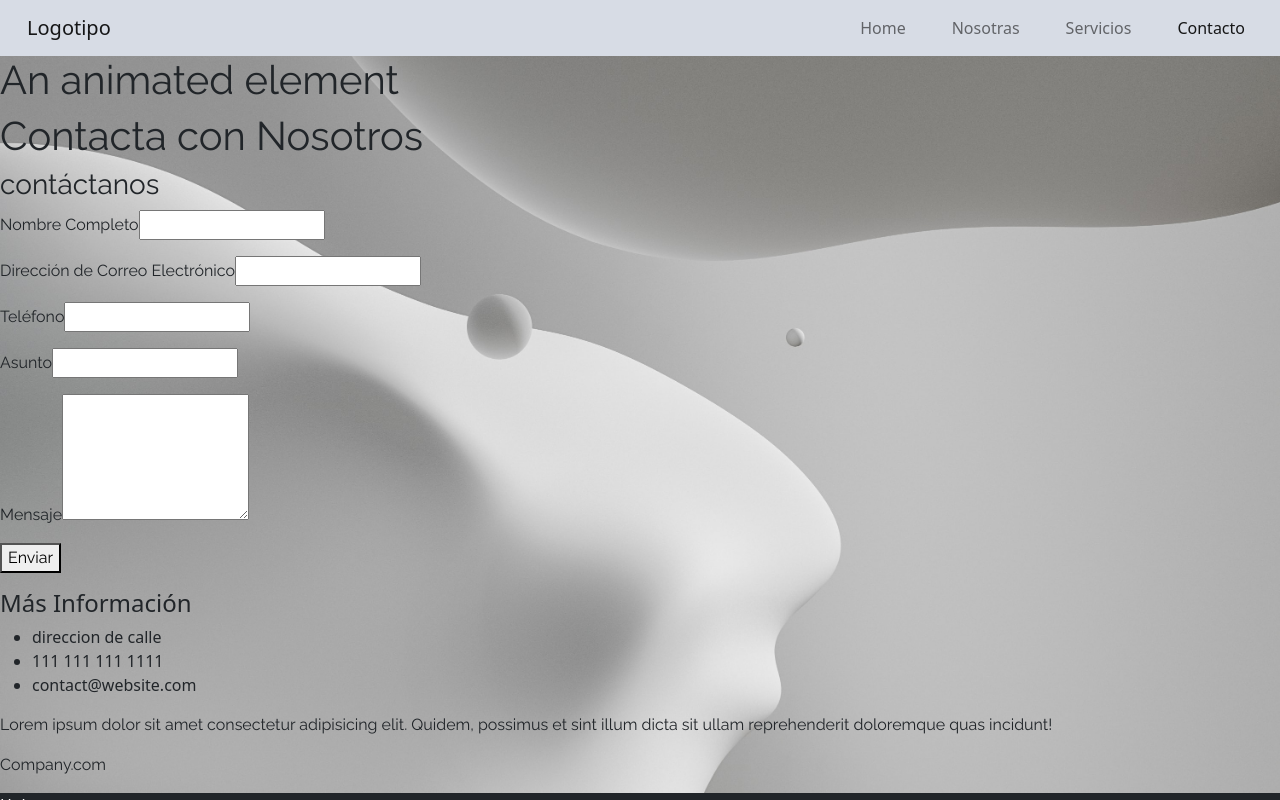
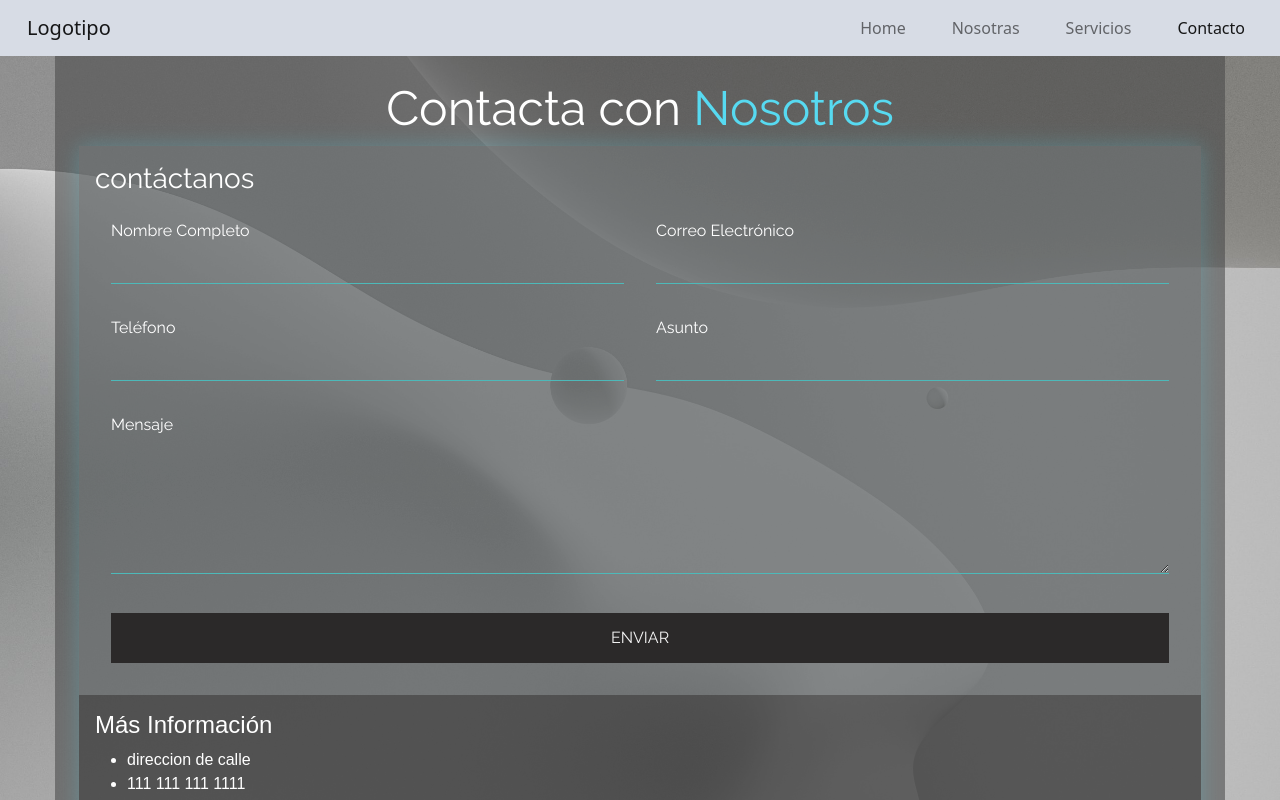
Before and after one commit to marioromero959/web-page-proyect, an Angular app: page /contacto in a window 1280 px wide. Shown: the top 800 px of the page. Built offline with nearby package versions, Linux system fonts and the light colour scheme.

Commit message:
nuevos cambios

```diff
--- a/src/app/contacto/componentes/contacto/contacto.component.html
+++ b/src/app/contacto/componentes/contacto/contacto.component.html
@@ -33,11 +33,11 @@
 
 
 
-<h1 class="animate_animated animate_bounce">An animated element</h1>
+<!-- <h1 class="animate_animated animate_bounce">An animated element</h1> -->
 
 
 <div class="content">
-    <h1 class="logo"> Contacta con Nosotros</h1>
+    <h1 class="logo"> Contacta con <span>Nosotros</span></h1>
     <div class="contact-wraper">
         <div class="contact-form">
             <h3>contáctanos</h3>
@@ -47,7 +47,7 @@
                     <input type="text" name="nombre-completo">
                 </p>
                 <p>
-                    <label>Dirección de Correo Electrónico</label>
+                    <label>Correo Electrónico</label>
                     <input type="email" name="email">
                 </p>
                 <p>
@@ -58,11 +58,11 @@
                     <label>Asunto</label>
                     <input type="text" name="asunto">
                 </p>
-                <p>
+                <p class="block">
                     <label>Mensaje</label>
                     <textarea name="mensaje" rows="5"></textarea>
                 </p>
-                <p>
+                <p class="block">
                     <button type="submit">Enviar</button>
                 </p>
             </form>
--- a/src/app/contacto/componentes/contacto/contacto.component.scss
+++ b/src/app/contacto/componentes/contacto/contacto.component.scss
@@ -47,3 +47,79 @@ input::-webkit-inner-spin-button {
 input[type=number] {
     -moz-appearance:textfield; /* Firefox
 } */
+
+
+*{
+    box-sizing: border-box;
+}
+
+.content{
+    background-color: rgba(71, 70, 70, 0.555);
+    color: #fff;
+    font-family: 'Quicksand', sans-serif;
+    max-width: 1170px;
+    margin-left: auto;
+    margin-right: auto;
+    padding: 1.5em;
+}
+
+.logo{
+    text-align: center;
+    font-size: 3em;
+}
+.logo span{
+    color: rgb(87, 218, 241);
+}
+.contact-wraper{
+    box-shadow: 0 0 20px 0 rgba(87, 218, 241, 0.274);
+}
+.contact-wraper > *{
+    padding: 1em;
+}
+.contact-form{
+    background-color: rgba(118, 125, 126, 0.445);
+}
+
+.contact-form form{
+    display: grid;
+    grid-template-columns: 1fr 1fr;
+}
+
+.contact-form form .block{
+    grid-column: 1 / 3;
+}
+
+.contact-form form p{
+    margin: 0;
+    padding: 1em;
+}
+
+.contact-form form button,
+.contact-form form input,
+.contact-form form textarea{
+    width: 100%;
+    padding: .5em;
+    border: none;
+    background: none;
+    outline: none;
+    color: whitesmoke;
+    border-bottom: 1px solid rgb(77, 185, 185);
+}
+.contact-form form button{
+    background: rgb(43, 41, 41);
+    border: 0;
+    text-transform: uppercase;
+    padding: .8em;
+}
+
+.contact-form form button:hover,
+.contact-form  form button:focus{
+    background: rgb(70, 169, 194);
+    color: rgb(21, 22, 22);
+    transition: background-color 1s ease-out;
+    outline: 0;
+}
+
+.contact-info{
+    background-color: rgba(58, 57, 57, 0.548);
+}
--- a/src/app/servicios/componentes/servicios/servicios.component.scss
+++ b/src/app/servicios/componentes/servicios/servicios.component.scss
@@ -7,7 +7,7 @@
 header{
     width: 100%;
     padding: 50px ;
-    background-color: rgba(128, 128, 128, 0.308);
+    background-color: rgba(118, 215, 245, 0.247);
     text-align: center;
     display: flex;
     flex-direction: column;
@@ -26,7 +26,6 @@ h3{
    margin: 5px;
    height: 20px;
 }
-
 .servicios{
    min-width: 100%;
    display: flex;
@@ -37,7 +36,7 @@ h3{
 }
 .caja{
    margin: 10px;
-   background-color: rgba(98, 104, 105, 0.438);
+   background-color: rgba(67, 93, 100, 0.336);
    color: white;
    display: flex;
    flex-direction: column;
@@ -46,19 +45,17 @@ h3{
    text-align: center;
    height: 250px;
    width: 250px;
-   box-shadow: 0px 3px 0px rgb(85, 81, 81);
+   box-shadow: 0px 3px 0px rgba(55, 68, 68, 0.795);
    border-radius: 20px;
-   border: 2px solid rgba(98, 104, 105, 0.1);
+   border: 2px solid rgba(88, 93, 94, 0.425);
    transition: .5s;
 
 }
 .caja:hover{
-   border: 2px solid #fff;
-}
-// a:hover{
-   // width: 130px;
-   // height: 45px;
-// }
+   border: 2px solid rgba(87, 218, 241, 0.747);
+   width: 300px;
+   height: 300px;
+   }
 
 /* a{
    background-color: rgba(194, 205, 206, 0.582);
@@ -75,6 +72,7 @@ h3{
 } */
 
 button{
+ /*   color: rgb(13, 14, 14); */
    width: 50%;
    height: 20%;
 }
```
Also changed, not shown: 1 other file (tests, documents, lock files or other folders).
